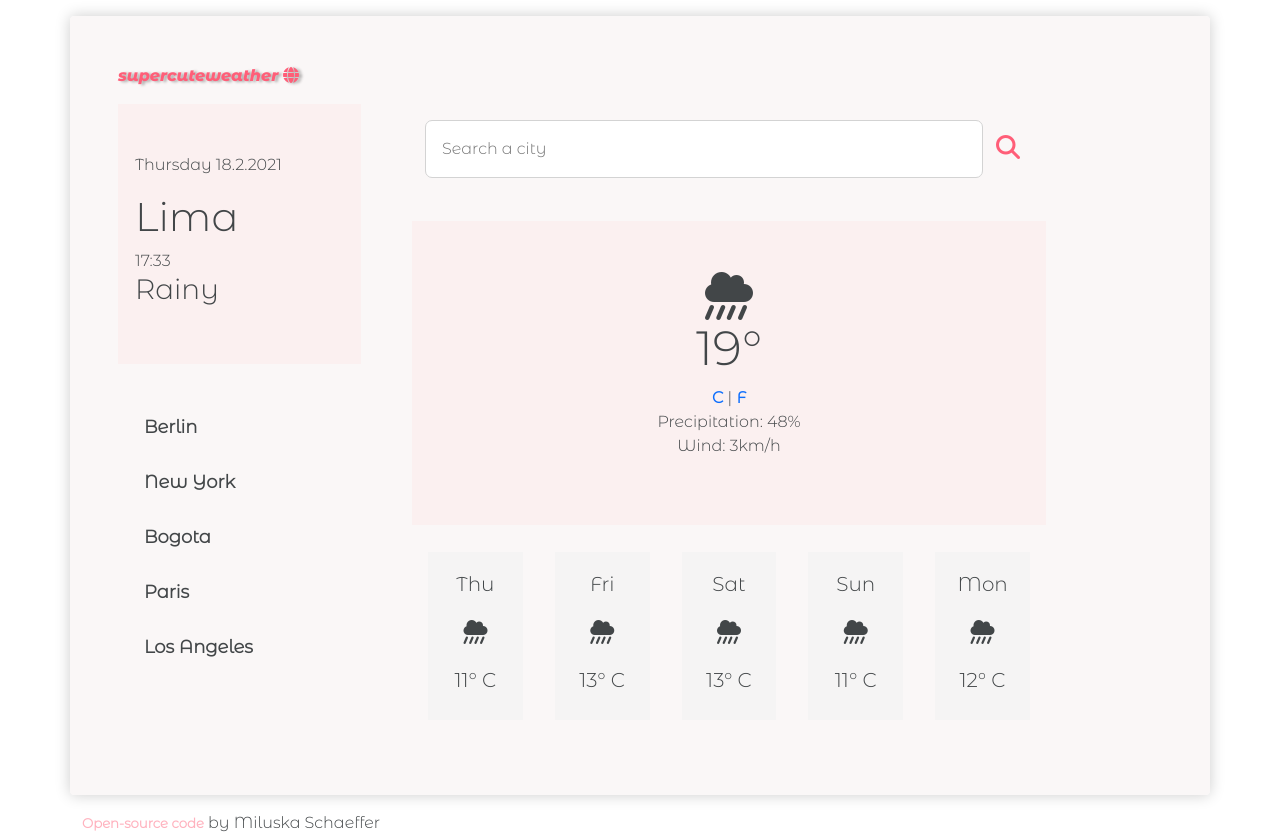
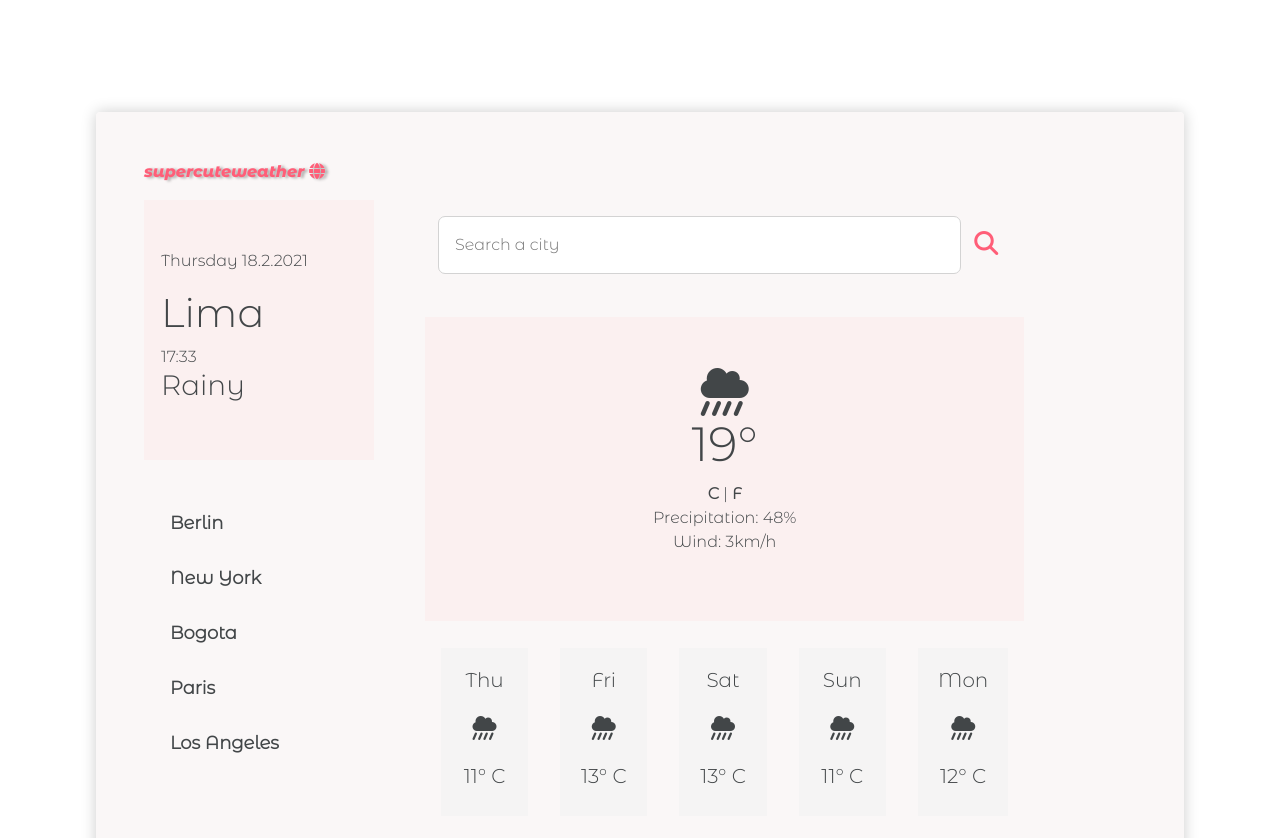
Before and after one commit to Miluska-schaeffer/plus_project, a plain HTML site: page index.html in a window 1280 px wide. Shown: the top 838 px of the page. Drawn offline with nearby package versions, Linux system fonts and the light colour scheme.

Commit message:
added padding to body and styled c and f links

```diff
--- a/index.html
+++ b/index.html
@@ -20,6 +20,7 @@
     </style>
   </head>
   <body>
+    <section class="p-5">
     <div class="container rounded background-container p-5 my-3">
 
       <p class="logo-text">supercuteweather <i class="fas fa-globe"></i></p>
@@ -117,10 +118,11 @@
       </div>
     </div>
   </div>
+
   <div class="container">
     <a href="https://github.com/Miluska-schaeffer/plus_project" class="open-source" target="_blank">Open-source code</a> by Miluska Schaeffer
   </div>
-
+</section>
     <script src="src/index.js"></script>
   </body>
 </html>
--- a/src/style.css
+++ b/src/style.css
@@ -5,6 +5,7 @@
 body {
   font-family: "Montserrat Alternates", sans-serif;
   color: #424648;
+  padding: 3rem;
 }
 
 ul {
@@ -30,6 +31,7 @@ ul li:hover {
 a {
   text-decoration: none;
   font-weight: bolder;
+  color: inherit;
 
 }
 
@@ -120,10 +122,18 @@ input {
   display: inline-block;
 }
 
+.celsius-temp,
+.farenheit-temp {
+  color: inherit;
+
+}
+
 .celsius-temp:hover,
 .farenheit-temp:hover {
+  font-weight: bold;
   color: #ff5e78;
-  font-weight: bold;
+
+
 }
 
 
@@ -133,7 +143,6 @@ input {
 }
 
 
-
 .open-source:hover {
   color: #ff5e78;
   font-weight: bolder;
```
